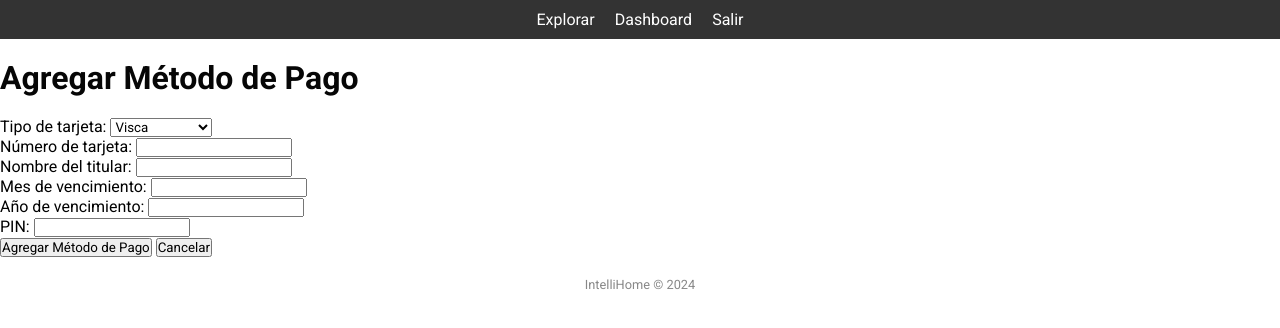
After one commit to fabiola-alston/IntelliHome, a Flask app: page /agregar_pago in a window 1280 px wide. The commit adds this page. Shown: the top 328 px of the page. Run offline with Flask 3, Linux system fonts and the light colour scheme.

Commit message:
Agregado boton para agregar metodo de pago en dashboard

```diff
--- a/app.py
+++ b/app.py
@@ -635,7 +635,9 @@ def alquilar_casa(id):
             return redirect(url_for("detalles_casa", id=id))
 
         # Buscar al usuario actual
-        usuario_actual = next((u for u in data["usuarios"] if u["alias"] == session["user"]), None)
+        usuario_actual = next(
+            (u for u in data["usuarios"] if u["alias"] == session["user"]), None
+        )
         if not usuario_actual:
             flash("Usuario no encontrado.")
             return redirect(url_for("explorar"))
@@ -678,13 +680,17 @@ def autorizar_inquilino(casa_id):
             return jsonify({"error": "Casa no encontrada."})
 
         # Buscar al nuevo inquilino en la lista de usuarios
-        nuevo_usuario = next((u for u in data["usuarios"] if u["alias"] == nuevo_inquilino), None)
+        nuevo_usuario = next(
+            (u for u in data["usuarios"] if u["alias"] == nuevo_inquilino), None
+        )
         if not nuevo_usuario:
             return jsonify({"error": f"El usuario {nuevo_inquilino} no existe."})
 
         # Verificar si el nuevo inquilino ya es inquilino de la casa
         if nuevo_inquilino in casa["inquilinos"]:
-            return jsonify({"error": f"{nuevo_inquilino} ya es inquilino de esta casa."})
+            return jsonify(
+                {"error": f"{nuevo_inquilino} ya es inquilino de esta casa."}
+            )
 
         # Agregar el nuevo inquilino a la casa
         casa["inquilinos"].append(nuevo_inquilino)
@@ -698,13 +704,160 @@ def autorizar_inquilino(casa_id):
         with open(USERS_FILE, "w", encoding="utf-8") as f:
             json.dump(data, f, ensure_ascii=False, indent=4)
 
-        return jsonify({"success": f"{nuevo_inquilino} ha sido autorizado como inquilino."})
+        return jsonify(
+            {"success": f"{nuevo_inquilino} ha sido autorizado como inquilino."}
+        )
     except Exception as e:
         print(f"Error al autorizar inquilino: {e}")
         return jsonify({"error": "Ocurrió un error al autorizar al inquilino."})
 
 
+# Lee info de pagos desde el archivo JSON
+def leer_info_pagos(username):
+    try:
+        with open(USERS_FILE, "r", encoding="utf-8") as f:
+            data = json.load(f)
+            for user in data["usuarios"]:
+                if user["alias"] == username:
+                    return user.get("metodos_pago", [])
+    except FileNotFoundError:
+        print("Archivo no encontrado :(")
+    return None
 
+
+# Guarda información de pago en el archivo JSON
+def guardar_info_pago(
+    username, card_number, card_holder, date, pin, brand, debt, amount
+):
+    try:
+        with open(USERS_FILE, "r+", encoding="utf-8") as f:
+            data = json.load(f)
+            user_found = False
+            for user in data["usuarios"]:
+                if user["alias"] == username:
+                    user_found = True
+                    if "metodos_pago" not in user:
+                        user["metodos_pago"] = []
+                    user["metodos_pago"].append(
+                        {
+                            "card_number": card_number,
+                            "card_holder": card_holder,
+                            "date": date,
+                            "pin": pin,
+                            "brand": brand,
+                            "debt": float(debt),
+                            "amount": float(amount),
+                        }
+                    )
+                    break
+            if not user_found:
+                nuevo_usuario = {
+                    "alias": username,
+                    "metodos_pago": [
+                        {
+                            "card_number": card_number,
+                            "card_holder": card_holder,
+                            "date": date,
+                            "pin": pin,
+                            "brand": brand,
+                            "debt": float(debt),
+                            "amount": float(amount),
+                        }
+                    ],
+                }
+                data["usuarios"].append(nuevo_usuario)
+            f.seek(0)
+            json.dump(data, f, indent=4)
+            f.truncate()
+    except FileNotFoundError:
+        # Si el archivo no existe, crearlo y agregar el primer usuario
+        with open(USERS_FILE, "w", encoding="utf-8") as f:
+            data = {
+                "usuarios": [
+                    {
+                        "alias": username,
+                        "metodos_pago": [
+                            {
+                                "card_number": card_number,
+                                "card_holder": card_holder,
+                                "date": date,
+                                "pin": pin,
+                                "brand": brand,
+                                "debt": float(debt),
+                                "amount": float(amount),
+                            }
+                        ],
+                    }
+                ]
+            }
+            json.dump(data, f, indent=4)
+
+
+@app.route('/agregar_pago', methods=['GET', 'POST'])
+def agregar_pago():
+    if request.method == 'POST':
+        # Aquí puedes manejar el envío del formulario para guardar el método de pago
+        card_number = request.form['card_number']
+        card_holder = request.form['card_holder']
+        month = request.form['month']
+        year = request.form['year']
+        pin = request.form['pin']
+        # Lógica para determinar la marca de la tarjeta
+        brand = request.form['brand']
+
+        if brand.lower() not in ["visca", "masterchef", "americancity", "ticaplay"]:
+            flash("Marca de tarjeta no válida")
+            return redirect(url_for('agregar_pago'))
+
+        print(
+            card_number.isdigit(),
+            len(card_number) == 16,
+            card_holder.isalpha(),
+            len(card_holder) > 0,
+            month.isdigit(),
+            1 <= int(month) <= 13,
+            year.isdigit(),
+            len(year) == 2,
+            pin.isdigit(),
+            3 <= len(pin) <= 4,
+            brand.lower() == "visca" and card_number.startswith("1"),
+            brand.lower() == "masterchef" and card_number.startswith("2"),
+            brand.lower() == "americancity" and card_number.startswith("3"),
+            brand.lower() == "ticaplay" and card_number.startswith("4"),
+        )
+
+        if not (
+            card_number.isdigit()
+            and len(card_number) == 16
+            and card_holder.isalpha()
+            and len(card_holder) > 0
+            and month.isdigit()
+            and 1 <= int(month) <= 13
+            and year.isdigit()
+            and len(year) == 2
+            and pin.isdigit()
+            and 3 <= len(pin) <= 4
+            and (
+                brand.lower() == "visca" and card_number.startswith("1")
+                or brand.lower() == "masterchef" and card_number.startswith("2")
+                or brand.lower() == "americancity" and card_number.startswith("3")
+                or brand.lower() == "ticaplay" and card_number.startswith("4")
+            )
+        ):
+            flash("Por favor, ingresa información válida")
+            return redirect(url_for('agregar_pago'))
+        # Chequea que la fecha de expiración sea válida
+        current_month = datetime.now().month
+        current_year = datetime.now().year % 100
+        if int(year) < current_year or (int(year) == current_year and int(month) < current_month):
+            flash("La tarjeta ha expirado")
+            return redirect(url_for('agregar_pago'))
+
+        # Guardar el método de pago
+        username = session['user']
+        # Guardar el método de pago
+        guardar_info_pago(username, card_number, card_holder, f"{month}/{year}", pin, brand, 0, 0)
+    return render_template('agregar_pago.html')
 
 
 if __name__ == "__main__":
--- /dev/null
+++ b/templates/agregar_pago.html
@@ -0,0 +1,53 @@
+{% extends "base.html" %}
+
+{% block title %}Agregar Método de Pago{% endblock %}
+
+{% block content %}
+    <div class="add-payment-container">
+        <h1>Agregar Método de Pago</h1>
+        {% with messages = get_flashed_messages() %}
+            {% if messages %}
+                {% for message in messages %}
+                    <div class="flash-message danger">
+                        <strong>PELIGRO:</strong> {{ message }}
+                    </div>
+                {% endfor %}
+            {% endif %}
+        {% endwith %}
+        <form action="{{ url_for('agregar_pago') }}" method="POST">
+            <ul>
+                <li>
+                    <label for="brand">Tipo de tarjeta:</label>
+                    <select id="brand" name="brand" required>
+                        <option value="visca">Visca</option>
+                        <option value="masterchef">Masterchef</option>
+                        <option value="americancity">AmericanCity</option>
+                        <option value="ticapay">TicaPay</option>
+                    </select>
+                </li>
+                <li>
+                    <label for="card_number">Número de tarjeta:</label>
+                    <input type="text" id="card_number" name="card_number" required>
+                </li>
+                <li>
+                    <label for="card_holder">Nombre del titular:</label>
+                    <input type="text" id="card_holder" name="card_holder" required>
+                </li>
+                <li>
+                    <label for="month">Mes de vencimiento:</label>
+                    <input type="text" id="month" name="month" required>
+                </li>
+                <li>
+                    <label for="year">Año de vencimiento:</label>
+                    <input type="text" id="year" name="year" required>
+                </li>
+                <li>
+                    <label for="pin">PIN:</label>
+                    <input type="password" id="pin" name="pin" required>
+                </li>
+            </ul>
+            <button type="submit">Agregar Método de Pago</button>
+            <button type="button" onclick="location.href='{{ url_for('perfil') }}'">Cancelar</button>  <!-- Cambia 'user_profile' por la ruta correcta si es necesario -->
+        </form>
+    </div>
+{% endblock %}
--- a/templates/base.html
+++ b/templates/base.html
@@ -32,18 +32,6 @@
     <footer>
       <p>IntelliHome &copy; 2024</p>
     </footer>
-    <div id="flash-messages">
-      {% with messages = get_flashed_messages() %}
-        {% if messages %}
-          {% for message in messages %}
-            <div class="flash-message danger">
-              <strong>PELIGRO:</strong> {{ message }}
-            </div>
-          {% endfor %}
-        {% endif %}
-      {% endwith %}
-    </div>
-
     <script>
       // Código para cerrar los mensajes flash después de 5 segundos
       setTimeout(function() {
--- a/templates/user.html
+++ b/templates/user.html
@@ -17,9 +17,9 @@
                 <li><b>Nombre:</b> {{ session['nombre'] }}</li>
                 <li><b>Alias:</b> {{ session['alias'] }}</li>
                 <li><b>Fecha de nacimiento:</b> {{ session['fecha_nacimiento'] }}</li>
-                <li><b>Forma de pago:</b> {{ session['forma_pago'] }}</li>
             </ul>
             <button onclick="toggleEditForm()">Editar Perfil</button>
+            <button onclick="location.href='{{ url_for('agregar_pago') }}'">Agregar método de pago</button>
         </div>
 
         <form id="edit-form" action="{{ url_for('actualizar_perfil') }}" method="POST" enctype="multipart/form-data" style="display: none;">
@@ -39,10 +39,6 @@
                 <li>
                     <label for="fecha_nacimiento">Fecha de nacimiento:</label>
                     <input type="date" id="fecha_nacimiento" name="fecha_nacimiento" value="{{ session['fecha_nacimiento'] }}" required>
-                </li>
-                <li>
-                    <label for="forma_pago">Forma de pago:</label>
-                    <input type="text" id="forma_pago" name="forma_pago" value="{{ session['forma_pago'] }}" required>
                 </li>
                 <li>
                     <label for="password">Nueva contraseña:</label>
```
Also changed, not shown: usuarios.json (+32 -7 lines).
